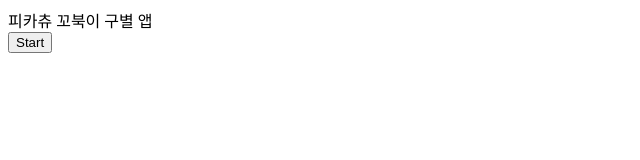
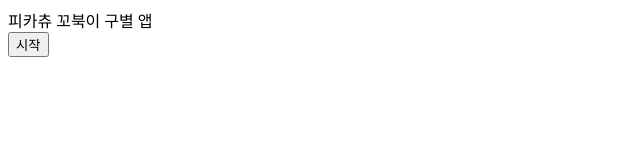
Before and after one commit to ygs2319/test, a plain HTML site: page index.html in a window 1280 px wide. Shown: the full height of the page, 0-640 px from the left. Drawn offline with Linux system fonts and the light colour scheme.

Commit message:
start->시작

```diff
--- a/index.html
+++ b/index.html
@@ -8,7 +8,7 @@
 <body>
 
 <div>피카츄 꼬북이 구별 앱</div>
-<button type="button" onclick="init()">Start</button>
+<button type="button" onclick="init()">시작</button>
 <div id="webcam-container"></div>
 <div id="label-container"></div>
 <script src="https://cdn.jsdelivr.net/npm/@tensorflow/tfjs@latest/dist/tf.min.js"></script>
```
